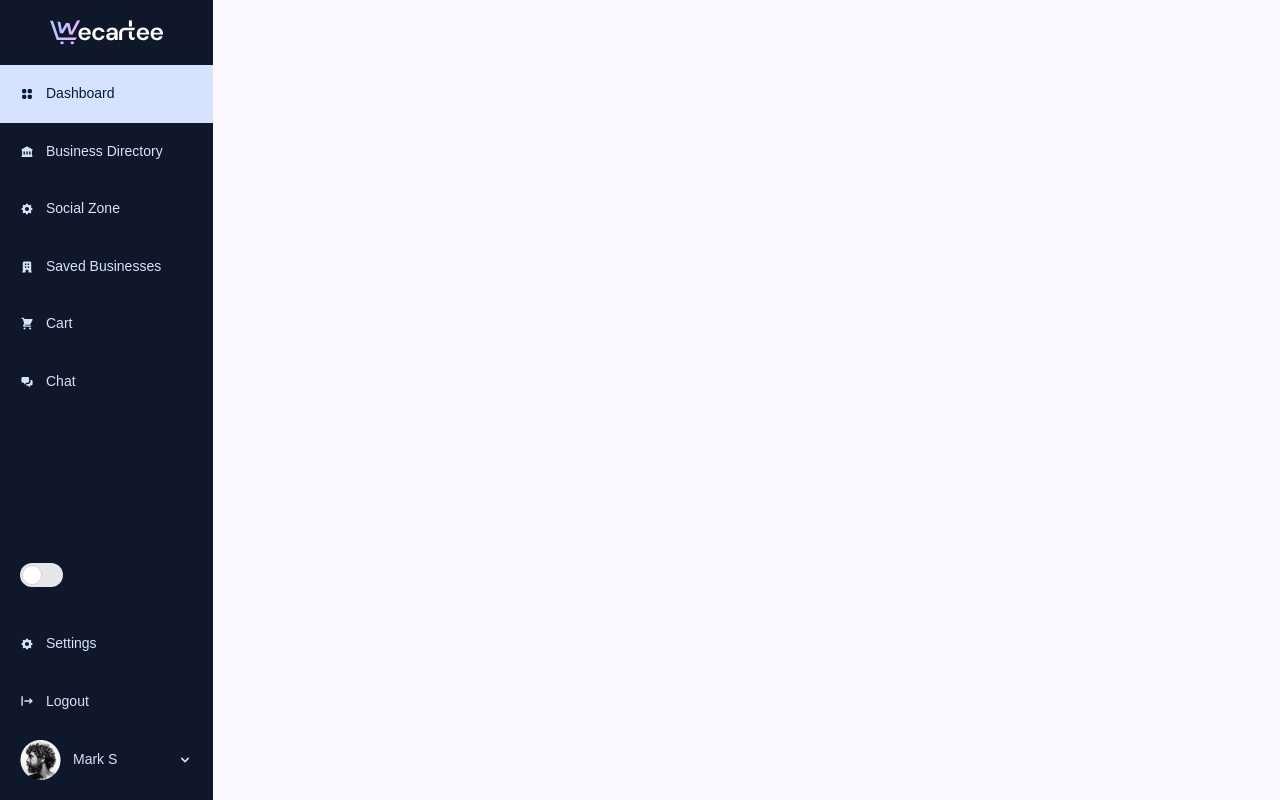
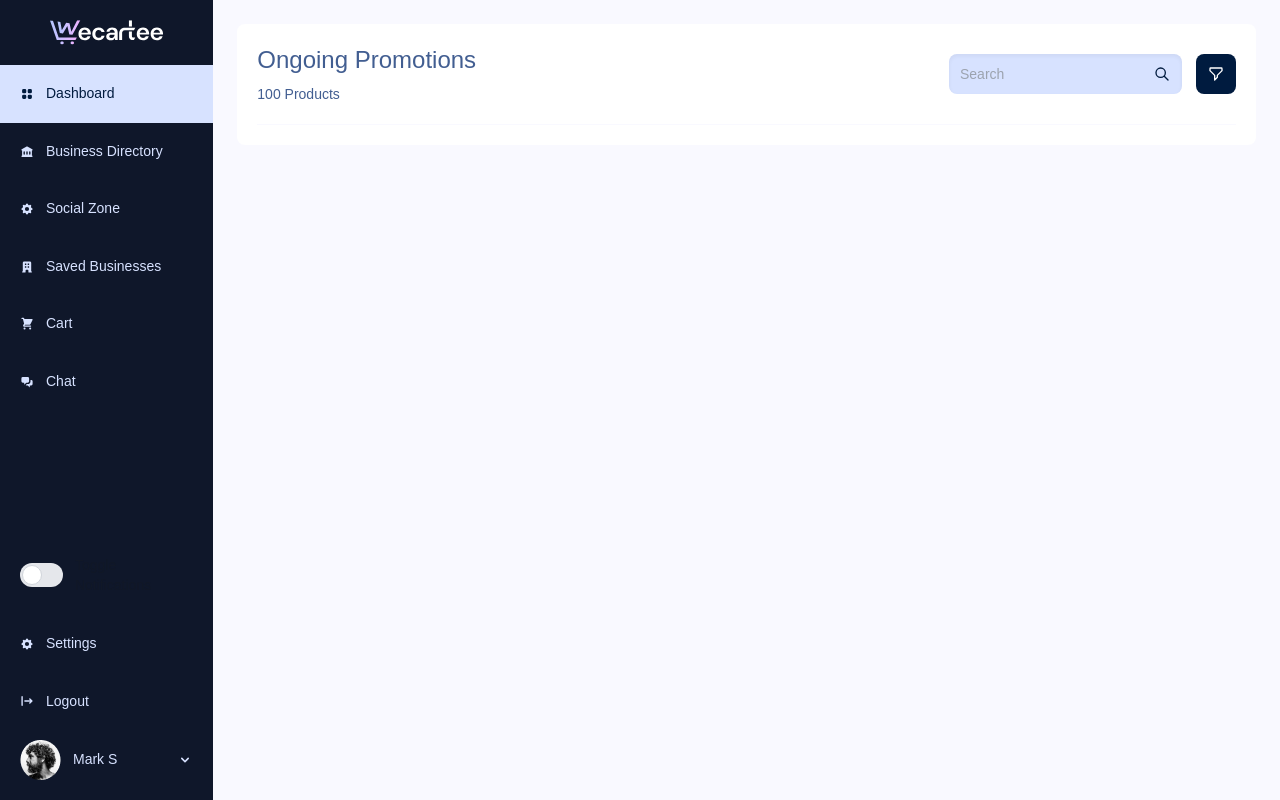
Before and after one commit to sulosp/wecartee-app, a React (Create React App) app in the folder client/: page / in a window 1280 px wide. Built offline with nearby package versions, Linux system fonts and the light colour scheme.

Commit message:
ongoingPromotions

```diff
--- a/client/src/components/buyer/dashboard/dashboard.jsx
+++ b/client/src/components/buyer/dashboard/dashboard.jsx
@@ -1,12 +1,12 @@
 
 import React from "react";
-import OngoingPromotions from "./ongoingPromotions";
+import OngoingPromotions from "./ongoingPromotions.jsx";
 
 function Dashboard() {
   return (
-    <div>
+    <div className="w-full p-20 bg-white rounded-lg justify-center items-center h-auto ">
       <OngoingPromotions />
-    </div>
+      </div>
 
   );
 }
--- a/client/src/components/buyer/dashboard/ongoingPromotions.jsx
+++ b/client/src/components/buyer/dashboard/ongoingPromotions.jsx
@@ -3,7 +3,8 @@ import Search from "../../controls/search";
 import Filter from "../../controls/filter";
 
 export function OngoingPromotions() {
-  <div className="w-full p-20 bg-white rounded-lg justify-center items-center h-auto ">
+  return (
+
       <div className="inline-flex w-full justify-between items-center pb-20 border-b border-surface-100  ">
         <div className="flex flex-col justify-start gap-2">
           <span className="text-primary-400 text-headline-sm">
@@ -12,14 +13,16 @@ export function OngoingPromotions() {
           <span className="text-primary-400 text-body-md gap-1 ">
             100 Products
           </span>
+
+
         </div>
-
         <div className="flex flex-row justify-end items-center gap-3.5">
             <Search />
             <Filter />
           </div>
       </div>
-  </div>;
+
+  );
 }
 
 export default OngoingPromotions;
--- a/client/src/components/controls/filter.jsx
+++ b/client/src/components/controls/filter.jsx
@@ -1,8 +1,12 @@
-import React from 'react'
+import React from "react";
 import { HiOutlineFilter } from "react-icons/hi";
 
-export default function Filter(){
-        <button className ="p-12 bg-primary-900 rounded-lg">
-            <HiOutlineFilter />
-        </button>
+export default function Filter() {
+    return (
+  <button className="p-12 bg-primary-900 rounded-lg">
+    <span className = "text-white text-title-md">
+      <HiOutlineFilter />
+    </span>
+  </button>
+  )
 }
--- a/client/src/components/controls/search.jsx
+++ b/client/src/components/controls/search.jsx
@@ -1,8 +1,8 @@
-import React from 'react'
+import React from "react";
 import { HiOutlineSearch } from "react-icons/hi";
 
-export default function Search(){
-    return(
+export default function Search() {
+  return (
     <div className=" bg-primary-100 rounded-lg shadow-inner inline-flex justify-between items-center">
       <input
         type="search"
@@ -13,10 +13,12 @@ export default function Search(){
       />
       <button
         type="submit"
-          className="text-primary-900 focus:ring-4 focus:outline-none font-medium rounded-lg p-8 text-title-md"
+        className="text-primary-900 focus:ring-4 focus:outline-none font-medium rounded-lg p-12 text-title-md"
       >
-         <span><HiOutlineSearch /></span>
+        <span>
+          <HiOutlineSearch />
+        </span>
       </button>
     </div>
-    )
+  );
 }
```
Lines whose indentation alone changed are shown as unchanged.
